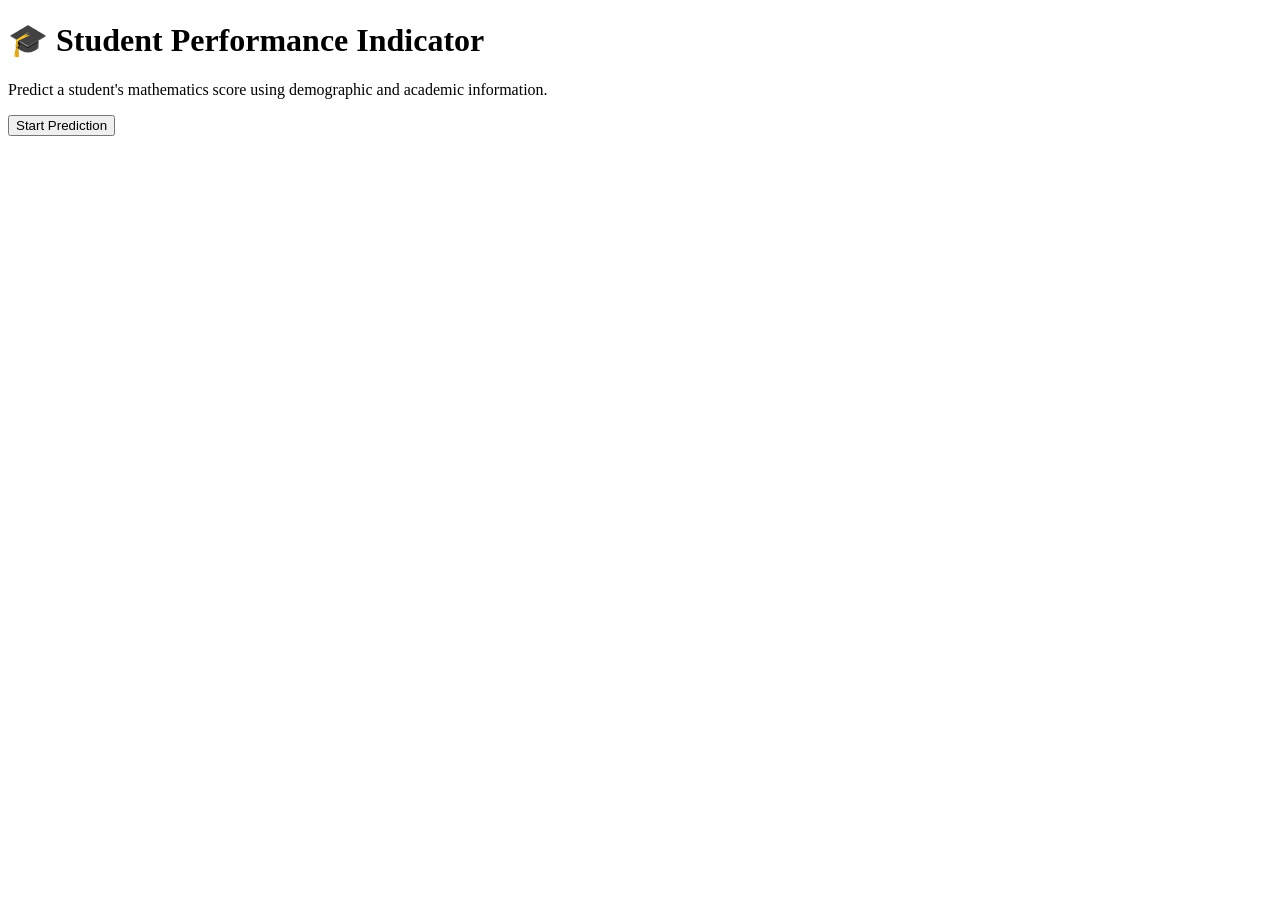
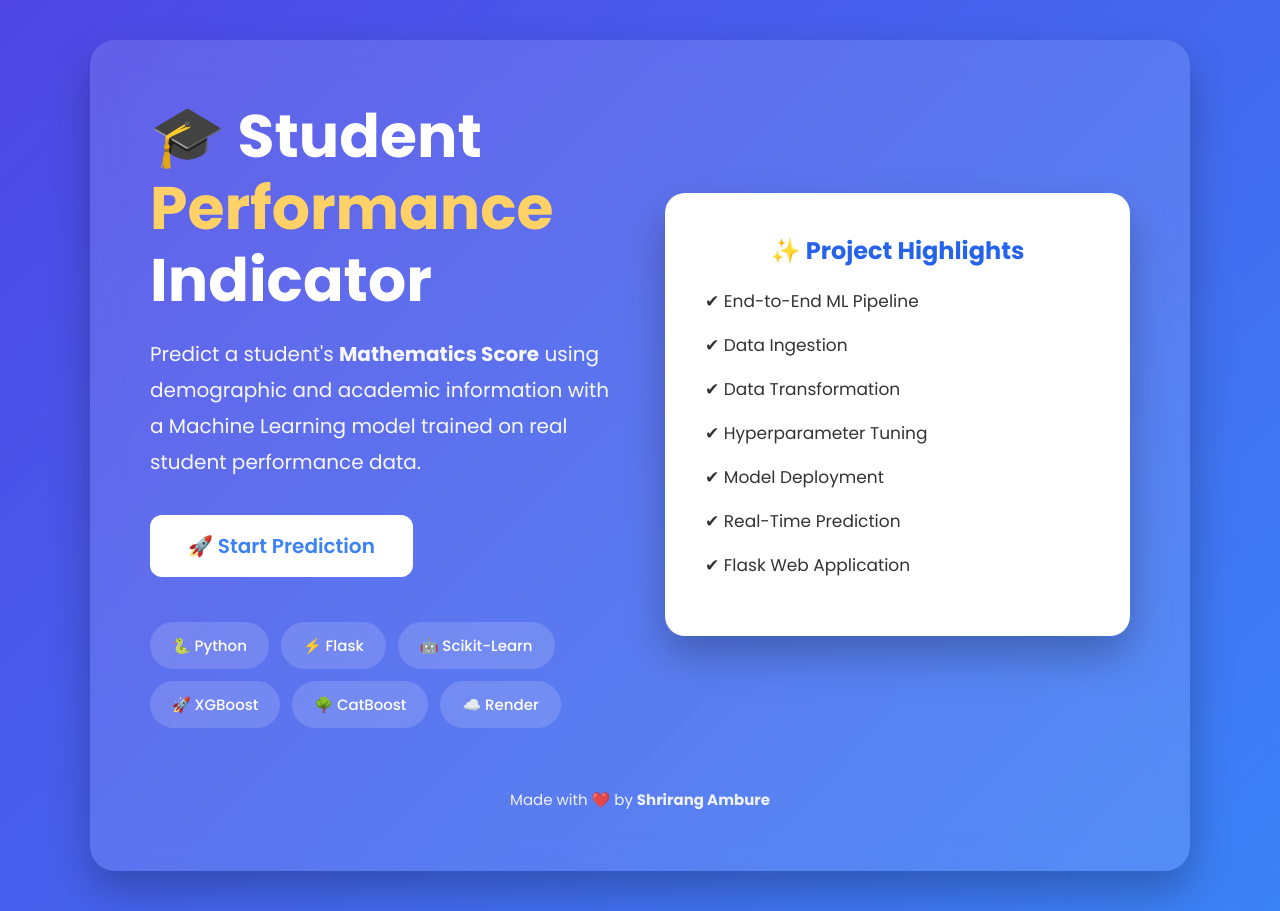
Before and after one commit to Shrirang45/ML-project, a Flask app: page / in a window 1280 px wide. Before the commit the page ends 136 px from the top, so only its background shows below. Run offline with Flask 3, Linux system fonts and the light colour scheme.

Commit message:
Landing page updated

```diff
--- a/app.py
+++ b/app.py
@@ -32,7 +32,7 @@ def predict_datapoint():
 
         predict_pipeline=PredictPipeline()
         results=predict_pipeline.predict(pred_df)
-        return render_template('home.html',results=results[0])
+        return render_template('home.html',results=round(float(results[0]), 2))
 
 
 if __name__=='__main__':
--- a/templates/index.html
+++ b/templates/index.html
@@ -1,19 +1,316 @@
 <!DOCTYPE html>
-<html>
+<html lang="en">
 <head>
+    <meta charset="UTF-8">
+    <meta name="viewport" content="width=device-width, initial-scale=1.0">
     <title>Student Performance Indicator</title>
+
+    <link href="https://fonts.googleapis.com/css2?family=Poppins:wght@300;400;500;600;700&display=swap" rel="stylesheet">
+
+    <style>
+
+        *{
+            margin:0;
+            padding:0;
+            box-sizing:border-box;
+            font-family:'Poppins',sans-serif;
+        }
+
+        body{
+
+            min-height:100vh;
+
+            background:linear-gradient(135deg,#4f46e5,#3b82f6);
+
+            display:flex;
+            justify-content:center;
+            align-items:center;
+
+            padding:40px;
+        }
+
+        .container{
+
+            max-width:1100px;
+            width:100%;
+
+            background:rgba(255,255,255,.12);
+
+            backdrop-filter:blur(15px);
+
+            border-radius:25px;
+
+            padding:60px;
+
+            color:white;
+
+            box-shadow:0 20px 40px rgba(0,0,0,.25);
+
+        }
+
+        .hero{
+
+            display:flex;
+
+            justify-content:space-between;
+
+            align-items:center;
+
+            flex-wrap:wrap;
+
+            gap:50px;
+
+        }
+
+        .left{
+
+            flex:1;
+
+            min-width:320px;
+
+        }
+
+        h1{
+
+            font-size:60px;
+
+            line-height:1.2;
+
+            margin-bottom:20px;
+
+        }
+
+        .highlight{
+
+            color:#ffd166;
+
+        }
+
+        p{
+
+            font-size:20px;
+
+            line-height:1.8;
+
+            opacity:.95;
+
+            margin-bottom:35px;
+
+        }
+
+        .btn{
+
+            display:inline-block;
+
+            text-decoration:none;
+
+            background:white;
+
+            color:#3b82f6;
+
+            font-size:20px;
+
+            font-weight:600;
+
+            padding:16px 38px;
+
+            border-radius:12px;
+
+            transition:.3s;
+
+        }
+
+        .btn:hover{
+
+            transform:translateY(-4px);
+
+            box-shadow:0 15px 30px rgba(0,0,0,.2);
+
+        }
+
+        .badges{
+
+            margin-top:45px;
+
+            display:flex;
+
+            flex-wrap:wrap;
+
+            gap:12px;
+
+        }
+
+        .badge{
+
+            background:rgba(255,255,255,.15);
+
+            padding:12px 22px;
+
+            border-radius:30px;
+
+            font-size:15px;
+
+            font-weight:500;
+
+        }
+
+        .right{
+
+            flex:1;
+
+            text-align:center;
+
+            min-width:300px;
+
+        }
+
+        .card{
+
+            background:white;
+
+            color:#333;
+
+            border-radius:20px;
+
+            padding:40px;
+
+            box-shadow:0 20px 40px rgba(0,0,0,.25);
+
+        }
+
+        .card h2{
+
+            color:#2563eb;
+
+            margin-bottom:20px;
+
+        }
+
+        .feature{
+
+            text-align:left;
+
+            margin:18px 0;
+
+            font-size:17px;
+
+        }
+
+        footer{
+
+            margin-top:60px;
+
+            text-align:center;
+
+            opacity:.9;
+
+            font-size:15px;
+
+        }
+
+        @media(max-width:900px){
+
+            h1{
+
+                font-size:42px;
+
+            }
+
+            .hero{
+
+                flex-direction:column;
+
+                text-align:center;
+
+            }
+
+            .feature{
+
+                text-align:center;
+
+            }
+
+        }
+
+    </style>
+
 </head>
 <body>
 
-    <h1>🎓 Student Performance Indicator</h1>
+<div class="container">
 
-    <p>
-        Predict a student's mathematics score using demographic and academic information.
-    </p>
+<div class="hero">
 
-    <a href="/predictdata">
-        <button>Start Prediction</button>
-    </a>
+<div class="left">
+
+<h1>
+🎓 Student <span class="highlight">Performance</span><br>
+Indicator
+</h1>
+
+<p>
+
+Predict a student's <strong>Mathematics Score</strong> using demographic and academic information with a Machine Learning model trained on real student performance data.
+
+</p>
+
+<a href="{{ url_for('predict_datapoint') }}" class="btn">
+
+🚀 Start Prediction
+
+</a>
+
+<div class="badges">
+
+<div class="badge">🐍 Python</div>
+
+<div class="badge">⚡ Flask</div>
+
+<div class="badge">🤖 Scikit-Learn</div>
+
+<div class="badge">🚀 XGBoost</div>
+
+<div class="badge">🌳 CatBoost</div>
+
+<div class="badge">☁️ Render</div>
+
+</div>
+
+</div>
+
+<div class="right">
+
+<div class="card">
+
+<h2>✨ Project Highlights</h2>
+
+<div class="feature">✔ End-to-End ML Pipeline</div>
+
+<div class="feature">✔ Data Ingestion</div>
+
+<div class="feature">✔ Data Transformation</div>
+
+<div class="feature">✔ Hyperparameter Tuning</div>
+
+<div class="feature">✔ Model Deployment</div>
+
+<div class="feature">✔ Real-Time Prediction</div>
+
+<div class="feature">✔ Flask Web Application</div>
+
+</div>
+
+</div>
+
+</div>
+
+<footer>
+
+Made with ❤️ by <strong>Shrirang Ambure</strong>
+
+</footer>
+
+</div>
 
 </body>
 </html>
```
Also changed, not shown: templates/home.html (+7 -5 lines).
